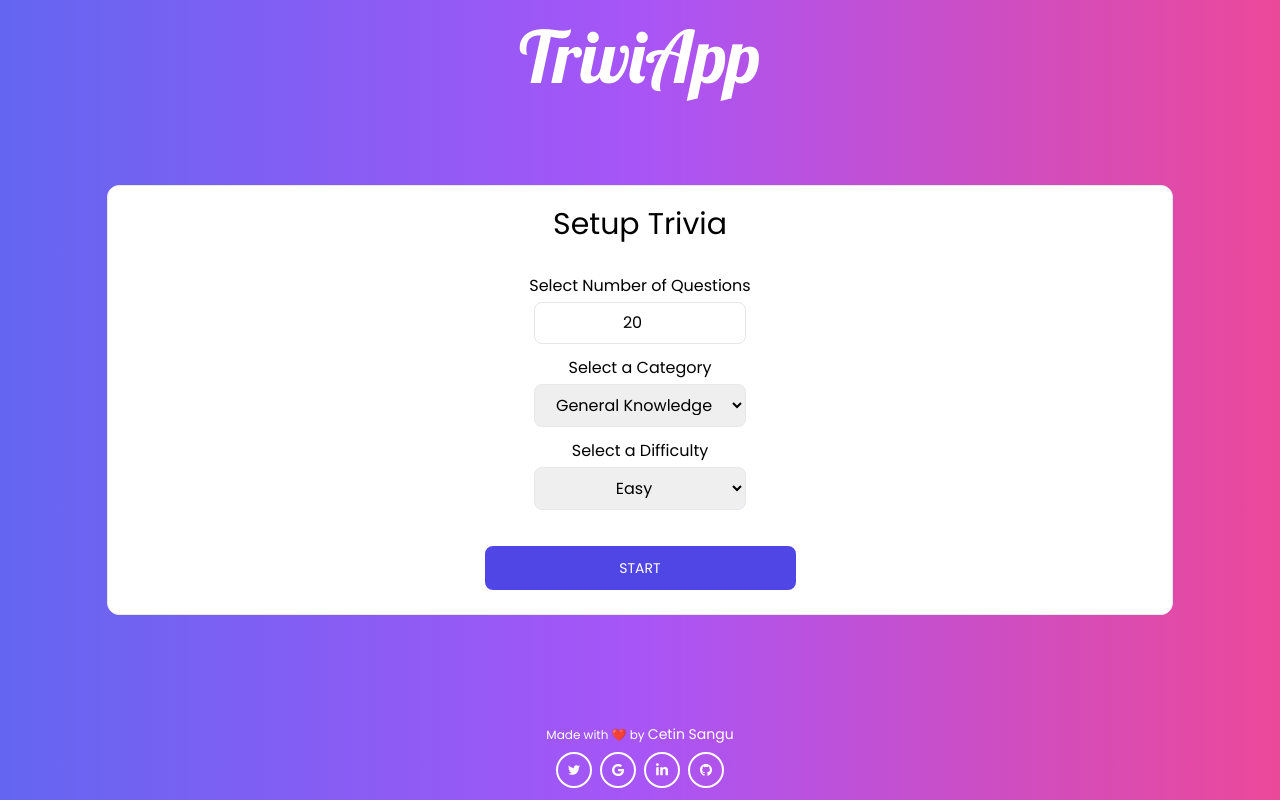
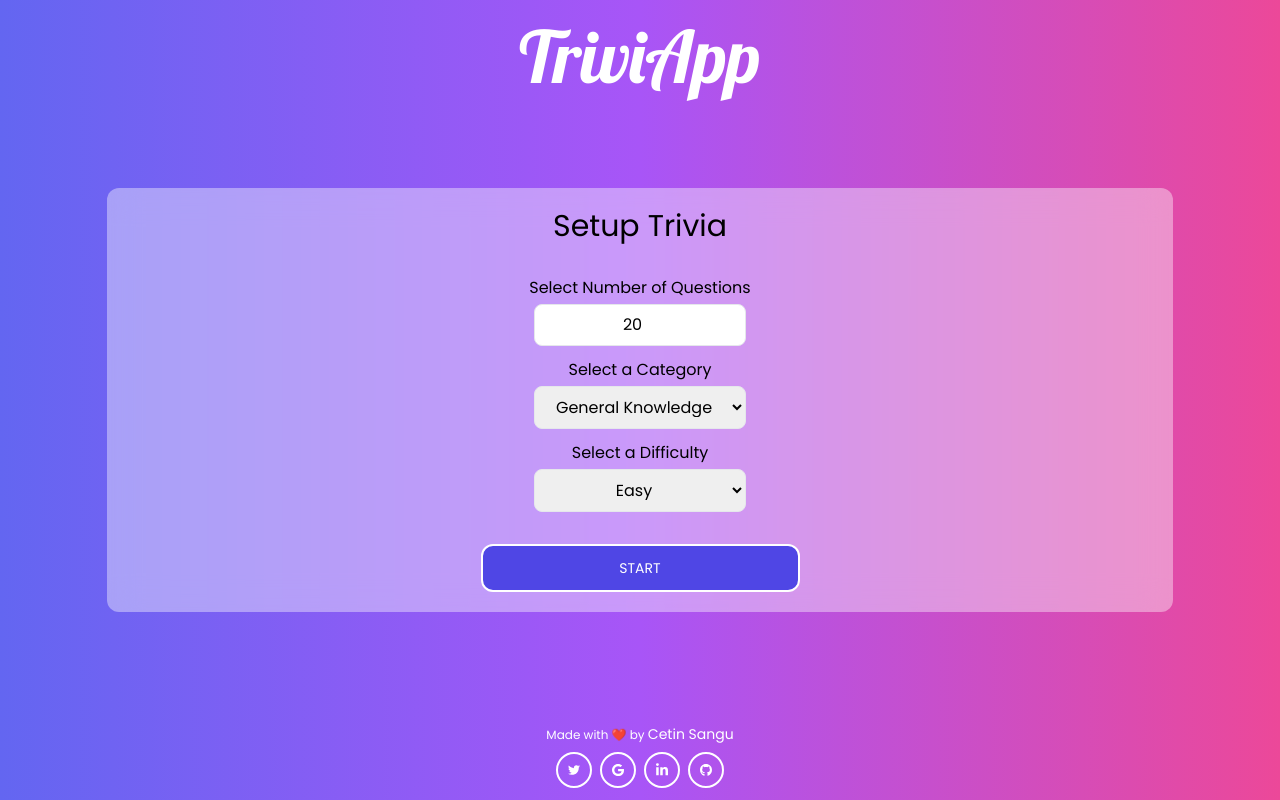
Before and after one commit to cetinsangu/triviapp, a React (Create React App) app: page / in a window 1280 px wide. Built offline with nearby package versions, Linux system fonts and the light colour scheme.

Commit message:
glassmorphism style added to the setup and quiz containers

```diff
--- a/src/App.js
+++ b/src/App.js
@@ -33,7 +33,7 @@ function App() {
 
   return (
     <div className="font-poppins flex justify-center items-center h-screen w-screen bg-gradient-to-r from-indigo-500 via-purple-500 to-pink-500">
-      <div className="rounded-xl relative container w-4/5  md:w-full  mx-auto bg-white p-5 flex justify-center items-center">
+      <div className="rounded-xl relative container w-4/5  md:w-full  mx-auto bg-white bg-opacity-40 backdrop-blur-lg p-5 flex justify-center items-center">
         <div className="absolute right-0 top-0 mr-5 mt-3 ">
           Correct Answers: {`${correctAnswer}/${currentQuestion}`}
         </div>
@@ -50,14 +50,14 @@ function App() {
                   checkAnswer(answer);
                 }}
                 dangerouslySetInnerHTML={{ __html: answer }}
-                className="mt-5 w-2/3 px-5 py-3 rounded-xl text-sm font-medium text-indigo-600 bg-white outline-none m-1 border border-indigo-600 hover:border-2 hover:border-indigo-800 hover:text-indigo-800 active:border-grey-900 active:text-grey-900 transition-all"
+                className="mt-5 w-2/3 px-5 py-3 rounded-xl text-sm font-medium text-indigo-600 bg-white outline-none m-1  border-indigo-600 hover:border-2 hover:border-indigo-800 hover:text-indigo-800 active:border-grey-900 active:text-grey-900 transition-all"
               ></button>
             );
           })}
           <div className="w-full flex justify-end">
             <button
               onClick={nextQuestion}
-              className="mt-8 px-5 py-3 flex items-center justify-center rounded-xl text-sm font-medium text-black bg-lime-200 hover:bg-lime-500 active:bg-grey-900 focus:outline-none border-4 border-white focus:border-lime-700 transition-all"
+              className="mt-8 px-5 py-3 flex items-center justify-center rounded-xl text-sm font-medium text-black bg-yellow-300 hover:bg-yellow-500 active:bg-grey-900 focus:outline-none transition-all"
             >
               Next Question
               <GrLinkNext style={{ marginLeft: 5 }} />
--- a/src/SetQuiz.js
+++ b/src/SetQuiz.js
@@ -9,7 +9,7 @@ const SetQuiz = () => {
       <h1 className="absolute top-5 text-white text-4xl md:text-7xl font-lobster cursor-default">
         TriviApp
       </h1>
-      <div className="w-10/12 bg-white border rounded-xl flex flex-col justify-center items-center">
+      <div className="w-10/12 bg-white bg-opacity-40 backdrop-blur-lg rounded-xl flex flex-col justify-center items-center">
         <div className="flex flex-col items-center">
           <h1 className="mt-5 text-3xl text-black font-poppins">
             Setup Trivia
@@ -73,7 +73,7 @@ const SetQuiz = () => {
           <div className="mt-8 mb-5 w-full">
             <button
               onClick={handleSubmit}
-              className="w-full px-5 py-3 rounded-xl text-sm font-medium text-white bg-indigo-600 hover:bg-indigo-800 active:bg-grey-900 focus:outline-none border-4 border-white focus:border-sky-200 transition-all"
+              className="w-full px-5 py-3 rounded-xl text-sm font-medium text-white bg-indigo-600 hover:bg-indigo-800 active:bg-grey-900 focus:outline-none border-2 border-white focus:border-sky-200 transition-all"
             >
               START
             </button>
```
